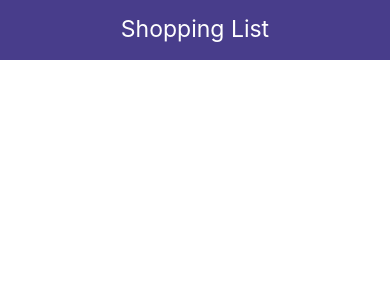
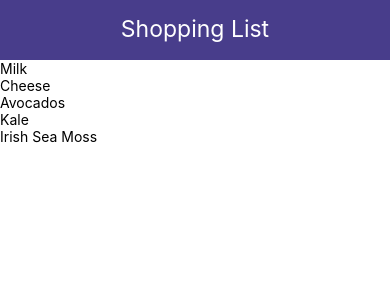
Before and after one commit to Guysnacho/ReactNativePractice, a React Native app: screen / in a window 390 px wide. Shown: the top 300 px of the page. Built offline with nearby package versions, Linux system fonts and the light colour scheme.

Commit message:
Listed text from item list

```diff
--- a/App.js
+++ b/App.js
@@ -1,11 +1,23 @@
-import React from 'react';
-import { View, Text, StyleSheet } from 'react-native';
+import React, {useState} from 'react';
+import { View, Text, StyleSheet, FlatList} from 'react-native';
 import Header from './components/header'
+import { v4 as uuidv4 } from 'uuid';
 
 const App = () => {
+  const [items, setitems] = useState([
+    {id: uuidv4(), text: 'Milk'},
+    {id: uuidv4(), text: 'Cheese'},
+    {id: uuidv4(), text: 'Avocados'},
+    {id: uuidv4(), text: 'Kale'},
+    {id: uuidv4(), text: 'Irish Sea Moss'}
+  ])
   return (
     <View style={styles.container}>
       <Header title='Shopping List' />
+      <FlatList
+      data={items}
+      renderItem={({item}) => <Text>{item.text}</Text>}
+      />
     </View>
   )
 }
```
